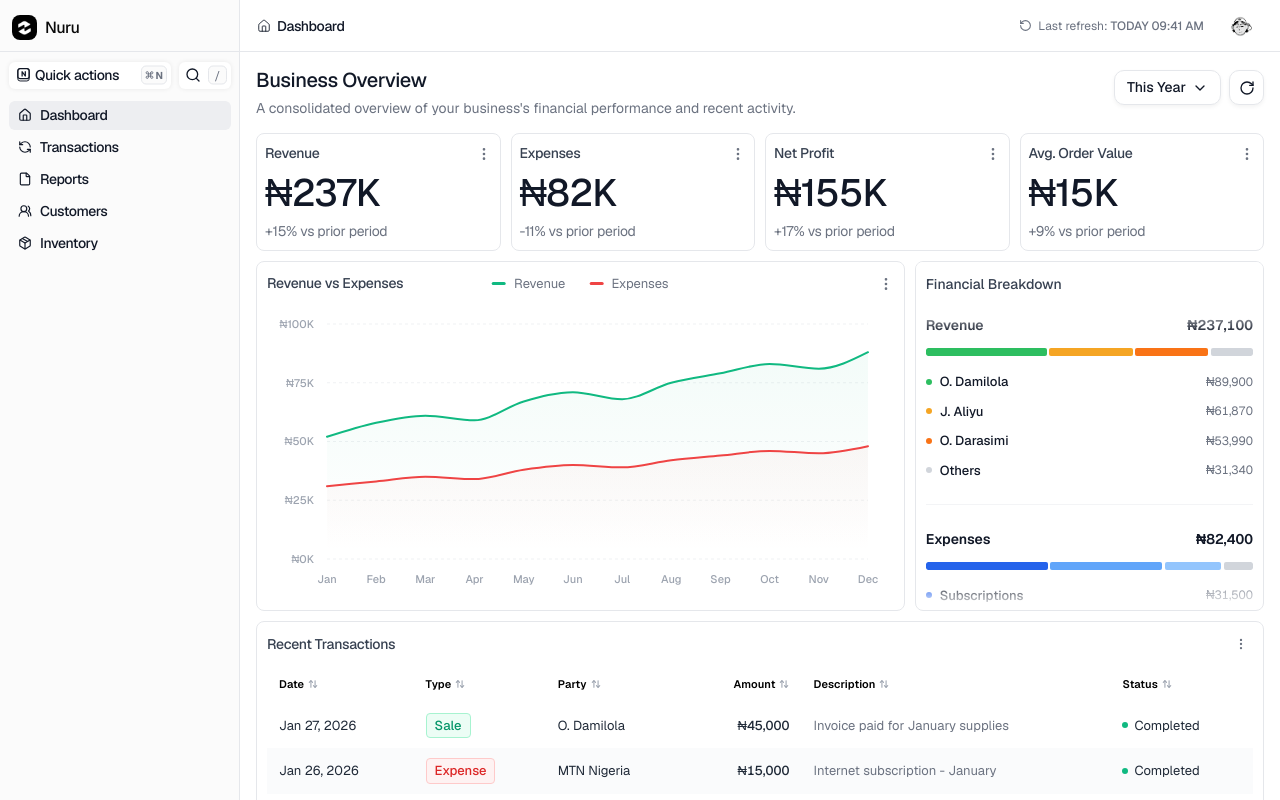
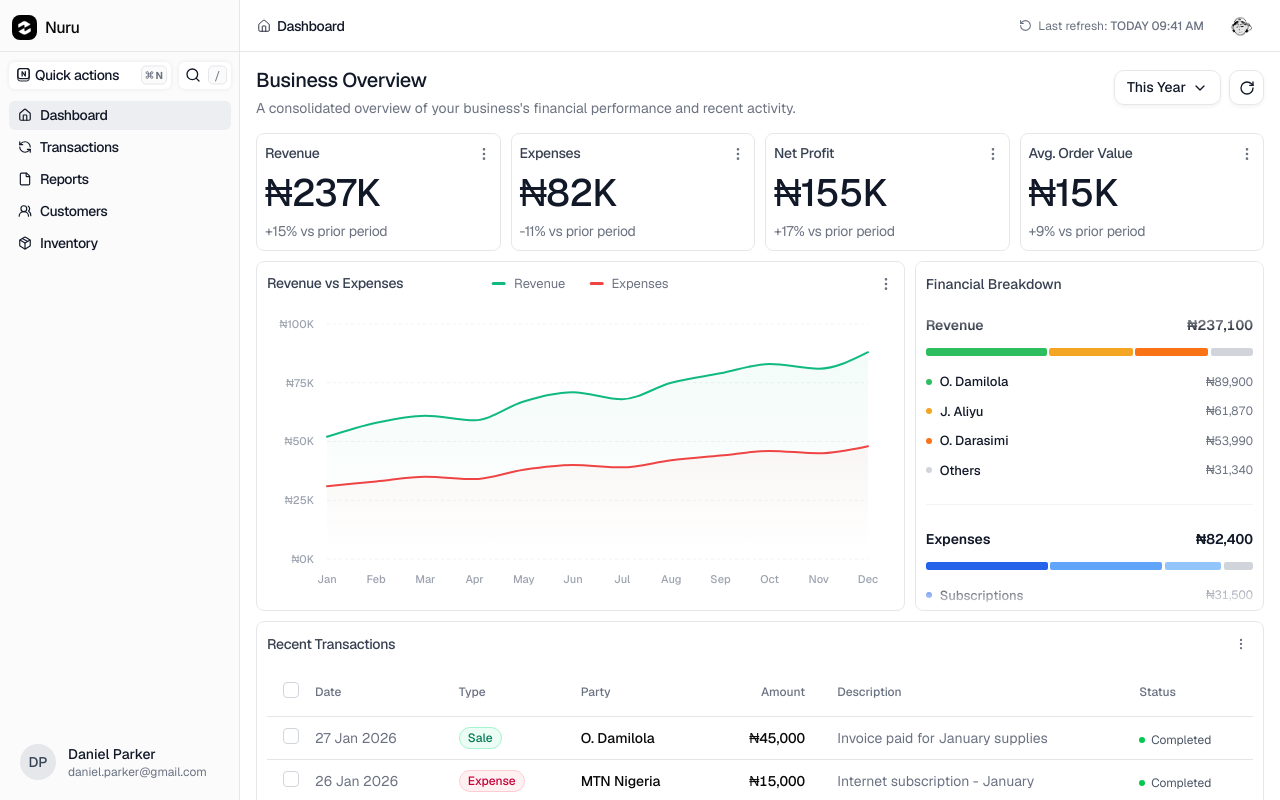
Before and after one commit to Ibukunfod/nuru-dashboard, a Next.js app: page / in a window 1280 px wide. Built offline with nearby package versions, Linux system fonts and the light colour scheme.

Commit message:
table, side user start

```diff
--- a/package.json
+++ b/package.json
@@ -10,11 +10,14 @@
   },
   "dependencies": {
     "@radix-ui/react-avatar": "^1.1.11",
+    "@radix-ui/react-checkbox": "^1.3.3",
     "@radix-ui/react-collapsible": "^1.1.12",
+    "@radix-ui/react-dialog": "^1.1.15",
     "@radix-ui/react-dropdown-menu": "^2.1.16",
     "@radix-ui/react-select": "^2.2.6",
     "@radix-ui/react-separator": "^1.1.8",
     "@radix-ui/react-slot": "^1.2.4",
+    "@radix-ui/react-tooltip": "^1.2.8",
     "class-variance-authority": "^0.7.1",
     "clsx": "^2.1.1",
     "geist": "^1.5.1",
--- a/src/components/dashboard/recent-transactions.tsx
+++ b/src/components/dashboard/recent-transactions.tsx
@@ -1,12 +1,22 @@
 "use client";
 
-import { MoreVertical, ArrowUpDown } from "lucide-react";
+import * as React from "react";
+import { MoreVertical } from "lucide-react";
 import {
   DropdownMenu,
   DropdownMenuContent,
   DropdownMenuItem,
   DropdownMenuTrigger,
 } from "@/components/ui/dropdown-menu";
+import { Checkbox } from "@/components/ui/checkbox";
+import {
+  Table,
+  TableBody,
+  TableCell,
+  TableHead,
+  TableHeader,
+  TableRow,
+} from "@/components/ui/table";
 
 interface Transaction {
   id: string;
@@ -26,7 +36,7 @@ function formatAmount(amount: number): string {
 const transactions: Transaction[] = [
   {
     id: "1",
-    date: "Jan 27, 2026",
+    date: "27 Jan 2026",
     type: "sale",
     party: "O. Damilola",
     amount: 45000,
@@ -35,7 +45,7 @@ const transactions: Transaction[] = [
   },
   {
     id: "2",
-    date: "Jan 26, 2026",
+    date: "26 Jan 2026",
     type: "expense",
     party: "MTN Nigeria",
     amount: -15000,
@@ -44,7 +54,7 @@ const transactions: Transaction[] = [
   },
   {
     id: "3",
-    date: "Jan 25, 2026",
+    date: "25 Jan 2026",
     type: "sale",
     party: "J. Aliyu",
     amount: 32500,
@@ -53,7 +63,7 @@ const transactions: Transaction[] = [
   },
   {
     id: "4",
-    date: "Jan 24, 2026",
+    date: "24 Jan 2026",
     type: "expense",
     party: "GIG Logistics",
     amount: -8900,
@@ -62,7 +72,7 @@ const transactions: Transaction[] = [
   },
   {
     id: "5",
-    date: "Jan 23, 2026",
+    date: "23 Jan 2026",
     type: "sale",
     party: "O. Darasimi",
     amount: 28000,
@@ -72,6 +82,28 @@ const transactions: Transaction[] = [
 ];
 
 export function RecentTransactions() {
+  const [selectedRows, setSelectedRows] = React.useState<Set<string>>(new Set());
+
+  const selectAll = selectedRows.size === transactions.length;
+
+  const handleSelectAll = (checked: boolean) => {
+    if (checked) {
+      setSelectedRows(new Set(transactions.map((row) => row.id)));
+    } else {
+      setSelectedRows(new Set());
+    }
+  };
+
+  const handleSelectRow = (id: string, checked: boolean) => {
+    const newSelected = new Set(selectedRows);
+    if (checked) {
+      newSelected.add(id);
+    } else {
+      newSelected.delete(id);
+    }
+    setSelectedRows(newSelected);
+  };
+
   return (
     <div
       style={{
@@ -144,307 +176,92 @@ export function RecentTransactions() {
       </div>
 
       {/* Table */}
-      <div style={{ width: "100%" }}>
-        <table
-          style={{
-            width: "100%",
-            borderCollapse: "separate",
-            borderSpacing: 0,
-          }}
+      <Table>
+        <TableHeader>
+          <TableRow className="hover:bg-transparent">
+            <TableHead className="w-8 py-2">
+              <Checkbox
+                id="select-all-checkbox"
+                name="select-all-checkbox"
+                checked={selectAll}
+                onCheckedChange={handleSelectAll}
+              />
+            </TableHead>
+            <TableHead className="text-xs font-medium text-gray-500 py-2">
+              Date
+            </TableHead>
+            <TableHead className="text-xs font-medium text-gray-500 py-2">
+              Type
+            </TableHead>
+            <TableHead className="text-xs font-medium text-gray-500 py-2">
+              Party
+            </TableHead>
+            <TableHead className="text-xs font-medium text-gray-500 py-2 text-right">
+              Amount
+            </TableHead>
+            <TableHead className="text-xs font-medium text-gray-500 py-2">
+              Description
+            </TableHead>
+            <TableHead className="text-xs font-medium text-gray-500 py-2">
+              Status
+            </TableHead>
+          </TableRow>
+        </TableHeader>
+        <TableBody>
+          {transactions.map((transaction) => (
+            <TableRow
+              key={transaction.id}
+              data-state={selectedRows.has(transaction.id) ? "selected" : undefined}
             >
-          <thead>
-            <tr
-              style={{
-                borderBottom: "1px solid #D1D5DB",
-              }}
-            >
-              <th
-                style={{
-                  textAlign: "left",
-                  padding: "8px 12px 10px 12px",
-                  fontSize: "11px",
-                  fontWeight: 600,
-                  color: "#000000",
-                  letterSpacing: "0.01em",
-                }}
-              >
-                <div
-                  style={{
-                    display: "flex",
-                    alignItems: "center",
-                    gap: "4px",
-                  }}
-                >
-                  Date
-                  <ArrowUpDown
-                    style={{
-                      width: "10px",
-                      height: "10px",
-                      color: "#9CA3AF",
-                      strokeWidth: 2.5,
-                    }}
+              <TableCell className="py-2.5">
+                <Checkbox
+                  id={`row-${transaction.id}-checkbox`}
+                  name={`row-${transaction.id}-checkbox`}
+                  checked={selectedRows.has(transaction.id)}
+                  onCheckedChange={(checked) =>
+                    handleSelectRow(transaction.id, checked === true)
+                  }
                 />
-                </div>
-              </th>
-              <th
-                style={{
-                  textAlign: "left",
-                  padding: "8px 12px 10px 12px",
-                  fontSize: "11px",
-                  fontWeight: 600,
-                  color: "#000000",
-                  letterSpacing: "0.01em",
-                }}
-              >
-                <div
-                  style={{
-                    display: "flex",
-                    alignItems: "center",
-                    gap: "4px",
-                  }}
-                >
-                  Type
-                  <ArrowUpDown
-                    style={{
-                      width: "10px",
-                      height: "10px",
-                      color: "#9CA3AF",
-                      strokeWidth: 2.5,
-                    }}
-                  />
-                </div>
-              </th>
-              <th
-                style={{
-                  textAlign: "left",
-                  padding: "8px 12px 10px 12px",
-                  fontSize: "11px",
-                  fontWeight: 600,
-                  color: "#000000",
-                  letterSpacing: "0.01em",
-                }}
-              >
-                <div
-                  style={{
-                    display: "flex",
-                    alignItems: "center",
-                    gap: "4px",
-                  }}
-                >
-                  Party
-                  <ArrowUpDown
-                    style={{
-                      width: "10px",
-                      height: "10px",
-                      color: "#9CA3AF",
-                      strokeWidth: 2.5,
-                    }}
-                  />
-                </div>
-              </th>
-              <th
-                style={{
-                  textAlign: "right",
-                  padding: "8px 12px 10px 12px",
-                  fontSize: "11px",
-                  fontWeight: 600,
-                  color: "#000000",
-                  letterSpacing: "0.01em",
-                }}
-              >
-                <div
-                  style={{
-                    display: "flex",
-                    alignItems: "center",
-                    justifyContent: "flex-end",
-                    gap: "4px",
-                  }}
-                >
-                  Amount
-                  <ArrowUpDown
-                    style={{
-                      width: "10px",
-                      height: "10px",
-                      color: "#9CA3AF",
-                      strokeWidth: 2.5,
-                    }}
-                  />
-                </div>
-              </th>
-              <th
-                style={{
-                  textAlign: "left",
-                  padding: "8px 12px 10px 12px",
-                  fontSize: "11px",
-                  fontWeight: 600,
-                  color: "#000000",
-                  letterSpacing: "0.01em",
-                }}
-              >
-                <div
-                  style={{
-                    display: "flex",
-                    alignItems: "center",
-                    gap: "4px",
-                  }}
-                >
-                  Description
-                  <ArrowUpDown
-                    style={{
-                      width: "10px",
-                      height: "10px",
-                      color: "#9CA3AF",
-                      strokeWidth: 2.5,
-                    }}
-                  />
-                </div>
-              </th>
-              <th
-                style={{
-                  textAlign: "left",
-                  padding: "8px 12px 10px 12px",
-                  fontSize: "11px",
-                  fontWeight: 600,
-                  color: "#000000",
-                  letterSpacing: "0.01em",
-                }}
-              >
-                <div
-                  style={{
-                    display: "flex",
-                    alignItems: "center",
-                    gap: "4px",
-                  }}
-                >
-                  Status
-                  <ArrowUpDown
-                    style={{
-                      width: "10px",
-                      height: "10px",
-                      color: "#9CA3AF",
-                      strokeWidth: 2.5,
-                    }}
-                  />
-                </div>
-              </th>
-            </tr>
-          </thead>
-          <tbody>
-            {transactions.map((transaction, index) => (
-              <tr
-                key={transaction.id}
-                style={{
-                  transition: "background-color 0.08s ease",
-                  cursor: "pointer",
-                  backgroundColor: index % 2 === 0 ? "#FFFFFF" : "#FAFBFC",
-                }}
-                onMouseEnter={(e) => {
-                  e.currentTarget.style.backgroundColor = "#E8F4FD";
-                }}
-                onMouseLeave={(e) => {
-                  e.currentTarget.style.backgroundColor =
-                    index % 2 === 0 ? "#FFFFFF" : "#FAFBFC";
-                }}
-              >
-                <td
-                  style={{
-                    padding: "10px 12px",
-                    fontSize: "13px",
-                    fontWeight: 400,
-                    color: "#1F2937",
-                  }}
-                >
+              </TableCell>
+              <TableCell className="text-sm text-gray-500 py-2.5">
                 {transaction.date}
-                </td>
-                <td
-                  style={{
-                    padding: "10px 12px",
-                  }}
-                >
+              </TableCell>
+              <TableCell className="py-2.5">
                 <span
-                    style={{
-                      display: "inline-block",
-                      fontSize: "13px",
-                      fontWeight: 500,
-                      padding: "2px 8px",
-                      borderRadius: "4px",
-                      backgroundColor:
-                        transaction.type === "sale" ? "#ECFDF5" : "#FEF2F2",
-                      color: transaction.type === "sale" ? "#059669" : "#DC2626",
-                      border: "0.5px solid",
-                      borderColor:
-                        transaction.type === "sale" ? "#A7F3D0" : "#FECACA",
-                    }}
+                  className={`inline-block px-2 py-0.5 rounded-full text-xs font-medium ${
+                    transaction.type === "sale"
+                      ? "bg-emerald-50 text-emerald-700 border border-emerald-200"
+                      : "bg-rose-50 text-rose-700 border border-rose-200"
+                  }`}
                 >
                   {transaction.type === "sale" ? "Sale" : "Expense"}
                 </span>
-                </td>
-                <td
-                  style={{
-                    padding: "10px 12px",
-                    fontSize: "13px",
-                    fontWeight: 400,
-                    color: "#1F2937",
-                  }}
-                >
+              </TableCell>
+              <TableCell className="font-medium py-2.5">
                 {transaction.party}
-                </td>
-                <td
-                  style={{
-                    padding: "10px 12px",
-                    fontSize: "13px",
-                    fontWeight: 500,
-                    color: "#1F2937",
-                    textAlign: "right",
-                    fontVariantNumeric: "tabular-nums",
-                  }}
-                >
+              </TableCell>
+              <TableCell className="text-right font-medium tabular-nums py-2.5">
                 {formatAmount(transaction.amount)}
-                </td>
-                <td
-                  style={{
-                    padding: "10px 12px",
-                    fontSize: "13px",
-                    fontWeight: 400,
-                    color: "#6B7280",
-                  }}
-                >
+              </TableCell>
+              <TableCell className="text-sm text-gray-500 py-2.5 truncate max-w-xs">
                 {transaction.description}
-                </td>
-                <td
-                  style={{
-                    padding: "10px 12px",
-                    fontSize: "13px",
-                    fontWeight: 400,
-                    color: "#1F2937",
-                  }}
-                >
-                  <div
-                    style={{
-                      display: "flex",
-                      alignItems: "center",
-                      gap: "6px",
-                    }}
-                  >
-                    <div
-                      style={{
-                        width: "6px",
-                        height: "6px",
-                        borderRadius: "50%",
-                        backgroundColor:
-                          transaction.status === "completed" ? "#10B981" : "#F59E0B",
-                      }}
+              </TableCell>
+              <TableCell className="py-2.5">
+                <span className="inline-flex items-center gap-1.5 text-xs text-gray-600">
+                  <span
+                    className={`w-1.5 h-1.5 rounded-full ${
+                      transaction.status === "completed"
+                        ? "bg-green-500"
+                        : "bg-yellow-500"
+                    }`}
                   />
-                    <span style={{ textTransform: "capitalize" }}>
-                      {transaction.status}
+                  {transaction.status === "completed" ? "Completed" : "Pending"}
                 </span>
-                  </div>
-                </td>
-              </tr>
+              </TableCell>
+            </TableRow>
           ))}
-          </tbody>
-        </table>
-      </div>
+        </TableBody>
+      </Table>
     </div>
   );
 }
--- a/src/components/layout/sidebar.tsx
+++ b/src/components/layout/sidebar.tsx
@@ -100,7 +100,34 @@ export function Sidebar() {
           />
         ))}
       </nav>
+      {/* User Button at Bottom */}
+      <div style={{ marginTop: "auto", padding: "12px" }}>
+        <button
+          className="w-full flex items-center gap-3 p-2 rounded-lg hover:bg-gray-100 transition-colors"
+          style={{
+            border: "none",
+            backgroundColor: "transparent",
+            cursor: "pointer",
+          }}
+        >
+          <div
+            className="w-9 h-9 rounded-full bg-gray-200 flex items-center justify-center overflow-hidden"
+            style={{ flexShrink: 0 }}
+          >
+            <span className="text-sm font-medium text-gray-700">DP</span>
+          </div>
+          <div className="flex-1 text-left overflow-hidden">
+            <div className="text-sm font-medium text-gray-900 truncate">
+              Daniel Parker
+            </div>
+            <div className="text-xs text-gray-500 truncate">
+              daniel.parker@gmail.com
+            </div>
+          </div>
+        </button>
+      </div>
     </aside>
+
   );
 }
 
--- /dev/null
+++ b/src/components/ui/checkbox.tsx
@@ -0,0 +1,28 @@
+import * as React from "react"
+import * as CheckboxPrimitive from "@radix-ui/react-checkbox"
+import { Check } from "lucide-react"
+
+import { cn } from "@/lib/utils"
+
+const Checkbox = React.forwardRef<
+  React.ElementRef<typeof CheckboxPrimitive.Root>,
+  React.ComponentPropsWithoutRef<typeof CheckboxPrimitive.Root>
+>(({ className, ...props }, ref) => (
+  <CheckboxPrimitive.Root
+    ref={ref}
+    className={cn(
+      "peer h-4 w-4 shrink-0 rounded border border-gray-300 ring-offset-background focus-visible:outline-none focus-visible:ring-2 focus-visible:ring-blue-500 focus-visible:ring-offset-0 disabled:cursor-not-allowed disabled:opacity-50 data-[state=checked]:bg-blue-600 data-[state=checked]:border-blue-600 data-[state=checked]:text-white",
+      className
+    )}
+    {...props}
+  >
+    <CheckboxPrimitive.Indicator
+      className={cn("grid place-content-center text-current")}
+    >
+      <Check className="h-4 w-4" />
+    </CheckboxPrimitive.Indicator>
+  </CheckboxPrimitive.Root>
+))
+Checkbox.displayName = CheckboxPrimitive.Root.displayName
+
+export { Checkbox }
```
Also changed, not shown: src/components/ui/tooltip.tsx (added, +28 -0 lines), 1 other file (tests, documents, lock files or other folders). Lines whose indentation alone changed are shown as unchanged.
